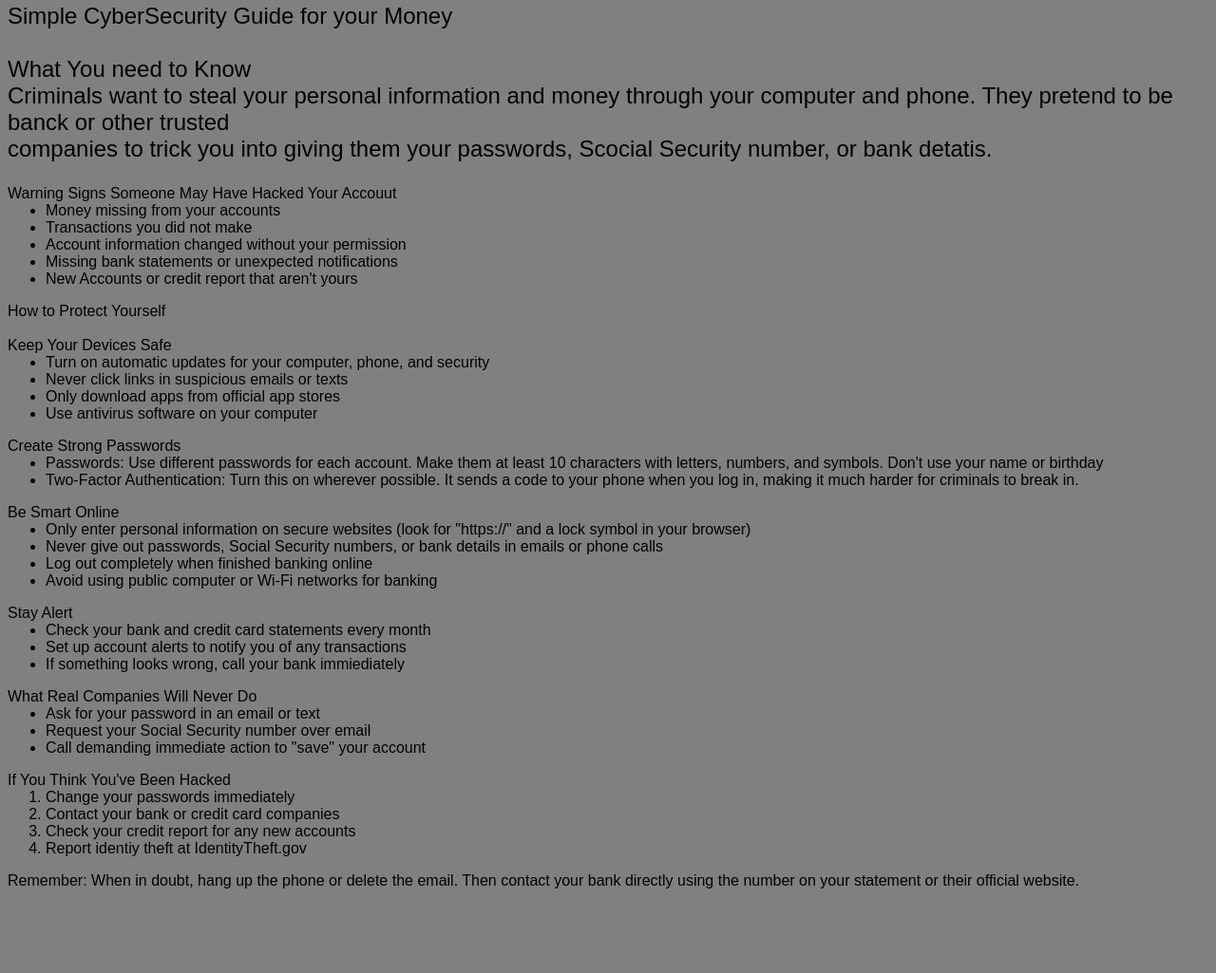
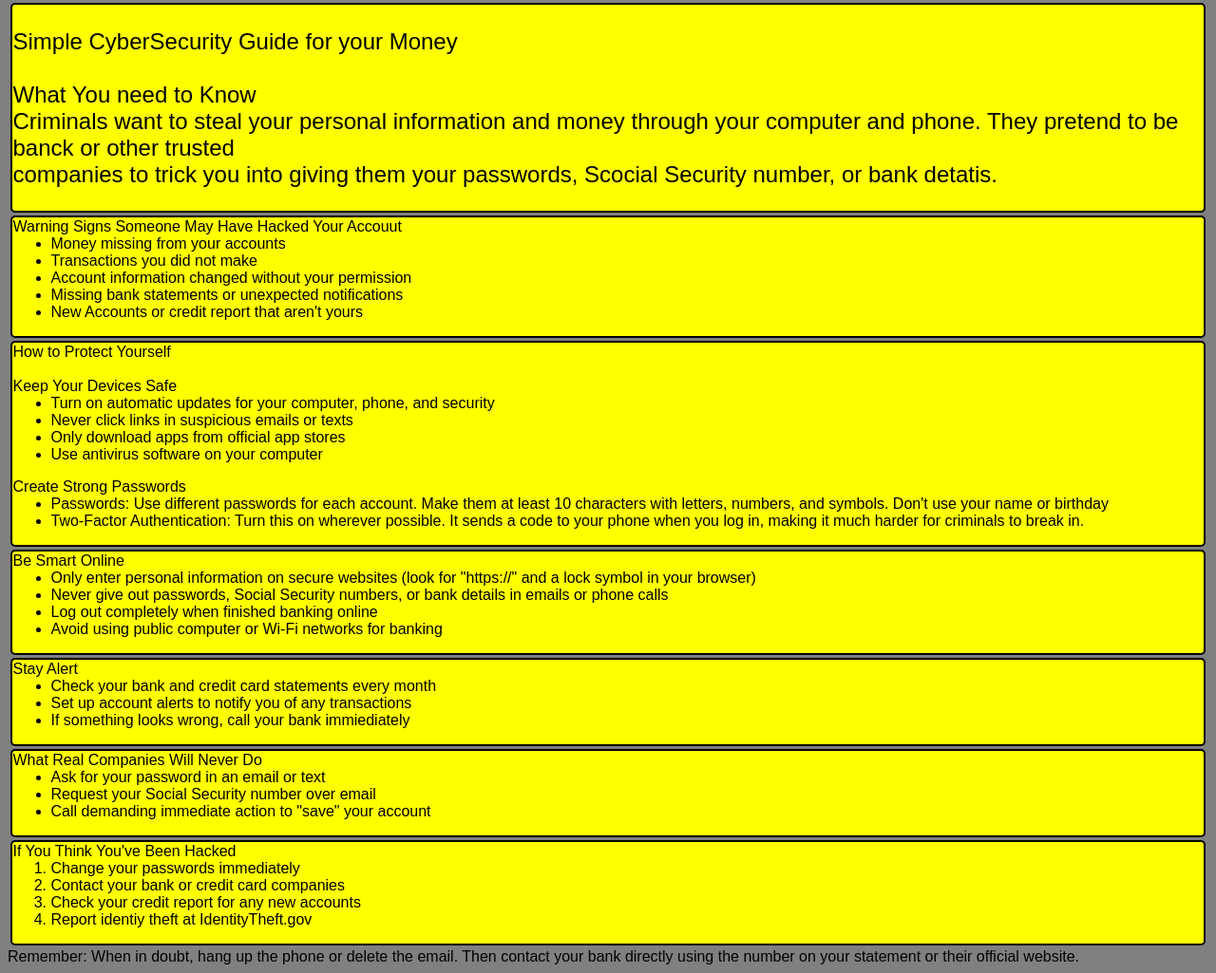
Before and after one commit to ZahraKhan1812/CommonWealth-Bank, a website: page src/index.html in a window 1280 px wide. Shown: the part 87-1112 px from the top of the page at 95% size. Before the commit the page ends 1032 px from the top, so only its background shows below. Drawn offline with Linux system fonts and the light colour scheme; files that its build step writes are made by us from their sources.

Commit message:
Update index.html

```diff
--- a/src/index.html
+++ b/src/index.html
@@ -11,13 +11,14 @@
 <body>
 
 <h1>Tips for Financial CyberSecurity</h1>
-
+<div class ="sec">
 <p>Simple CyberSecurity Guide for your Money<br><br>
 What You need to Know<br>
 Criminals want to steal your personal information and money through your computer and phone. They pretend to be banck or other trusted<br>
 companies to trick you into giving them your passwords, Scocial Security number, or bank detatis.<br>
 </p>
-
+</div>
+<div class ="sec">
 Warning Signs Someone May Have Hacked Your Accouut
 <ul>
     <li>
@@ -36,6 +37,10 @@ Warning Signs Someone May Have Hacked Your Accouut
         New Accounts or credit report that aren't yours
     </li>
 </ul>
+
+</div>
+
+<div class ="sec">
     How to Protect Yourself<br><br>
     Keep Your Devices Safe
     <ul>
@@ -64,7 +69,8 @@ Create Strong Passwords
         much harder for criminals to break in.
     </li>
 </ul>
-
+</div>
+<div class = "sec">
 Be Smart Online
 <ul>
     <li>
@@ -80,6 +86,8 @@ Be Smart Online
         Avoid using public computer or Wi-Fi networks for banking
     </li>
 </ul>
+</div>
+<div class = "sec">
 Stay Alert
 <ul>
     <li>
@@ -92,6 +100,8 @@ Stay Alert
         If something looks wrong, call your bank immiediately
     </li>
 </ul>
+</div>
+<div class = "sec">
 What Real Companies Will Never Do
 <ul>
     <li>
@@ -104,7 +114,8 @@ What Real Companies Will Never Do
         Call demanding immediate action to "save" your account
     </li>
 </ul>
-
+</div>
+<div class = "sec">
 If You Think You've Been Hacked
 <ol>
     <li>
@@ -120,7 +131,7 @@ If You Think You've Been Hacked
         Report identiy theft at IdentityTheft.gov
     </li>
 </ol>
-
+</div>
 Remember: When in doubt, hang up the phone or delete the email. Then contact your bank directly
 using the number on your statement or their official website.
 
```
